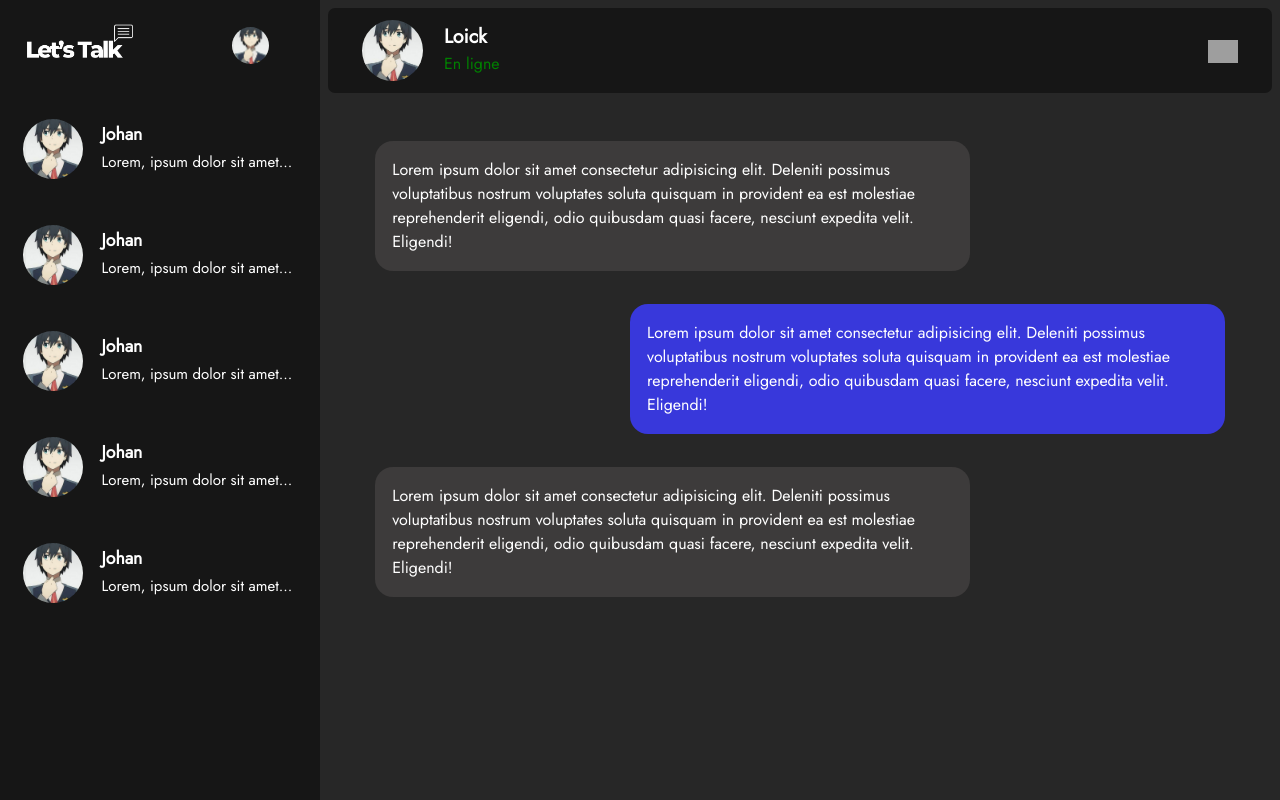
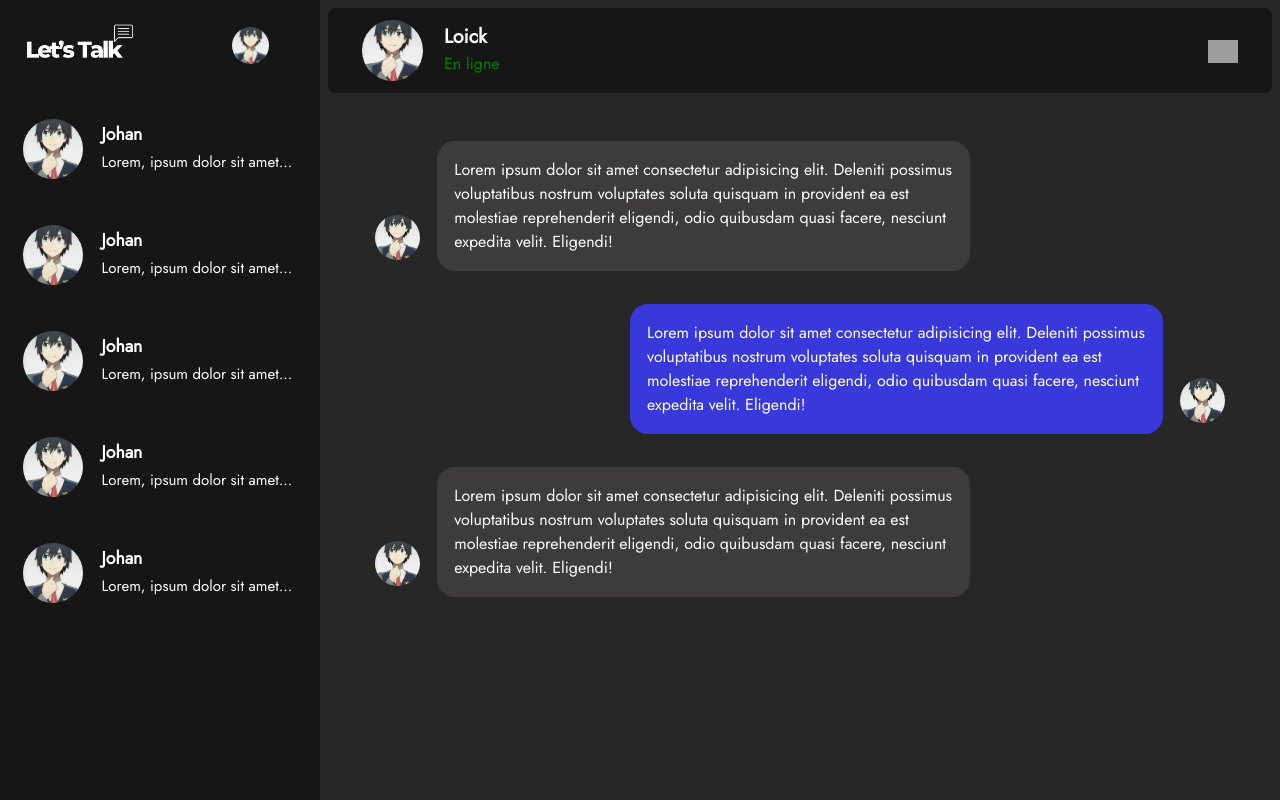
Before and after one commit to KiritoEM/MERN_chat-app, a Next.js app: page /accueil in a window 1280 px wide. Built offline with nearby package versions, Linux system fonts and the light colour scheme; no server answers; sample sign-in values are in the browser's storage; grey boxes are pictures that could not be loaded.

Commit message:
add card to messages

```diff
--- a/src/components/Home/ChatContent/ChatContentMessages.tsx
+++ b/src/components/Home/ChatContent/ChatContentMessages.tsx
@@ -3,6 +3,9 @@ const ChatContentMessages = (): JSX.Element => {
     <div className="section-messages mt-5">
       <div className="chat-1">
         <div className="content">
+          <div className="profile-picture">
+            <img src="/images/hiro.jpeg" alt="" />
+          </div>
           <p>
             Lorem ipsum dolor sit amet consectetur adipisicing elit. Deleniti
             possimus voluptatibus nostrum voluptates soluta quisquam in
@@ -19,10 +22,16 @@ const ChatContentMessages = (): JSX.Element => {
             provident ea est molestiae reprehenderit eligendi, odio quibusdam
             quasi facere, nesciunt expedita velit. Eligendi!
           </p>
+          <div className="profile-picture">
+            <img src="/images/hiro.jpeg" alt="" />
+          </div>
         </div>
       </div>
       <div className="chat-1">
         <div className="content">
+          <div className="profile-picture">
+            <img src="/images/hiro.jpeg" alt="" />
+          </div>
           <p>
             Lorem ipsum dolor sit amet consectetur adipisicing elit. Deleniti
             possimus voluptatibus nostrum voluptates soluta quisquam in
--- a/src/styles/home/chat-content.scss
+++ b/src/styles/home/chat-content.scss
@@ -82,6 +82,23 @@
 
             .content {
                 max-width: 70%;
+                display: flex;
+                gap: 17px;
+
+                .profile-picture {
+                    height: 100%;
+                    display: flex;
+                    align-items: flex-end;
+                    position: relative;
+                    bottom: 27px;
+
+                    img {
+                        width: 45px;
+                        height: 45px;
+                        object-fit: cover;
+                        border-radius: 50%;
+                    }
+                }
 
                 p {
                     color: #fff;
@@ -100,6 +117,23 @@
 
             .content {
                 max-width: 70%;
+                display: flex;
+                gap: 17px;
+
+                .profile-picture {
+                    height: 100%;
+                    display: flex;
+                    align-items: flex-end;
+                    position: relative;
+                    bottom: 27px;
+
+                    img {
+                        width: 45px;
+                        height: 45px;
+                        object-fit: cover;
+                        border-radius: 50%;
+                    }
+                }
 
                 p {
                     color: #fff;
```
